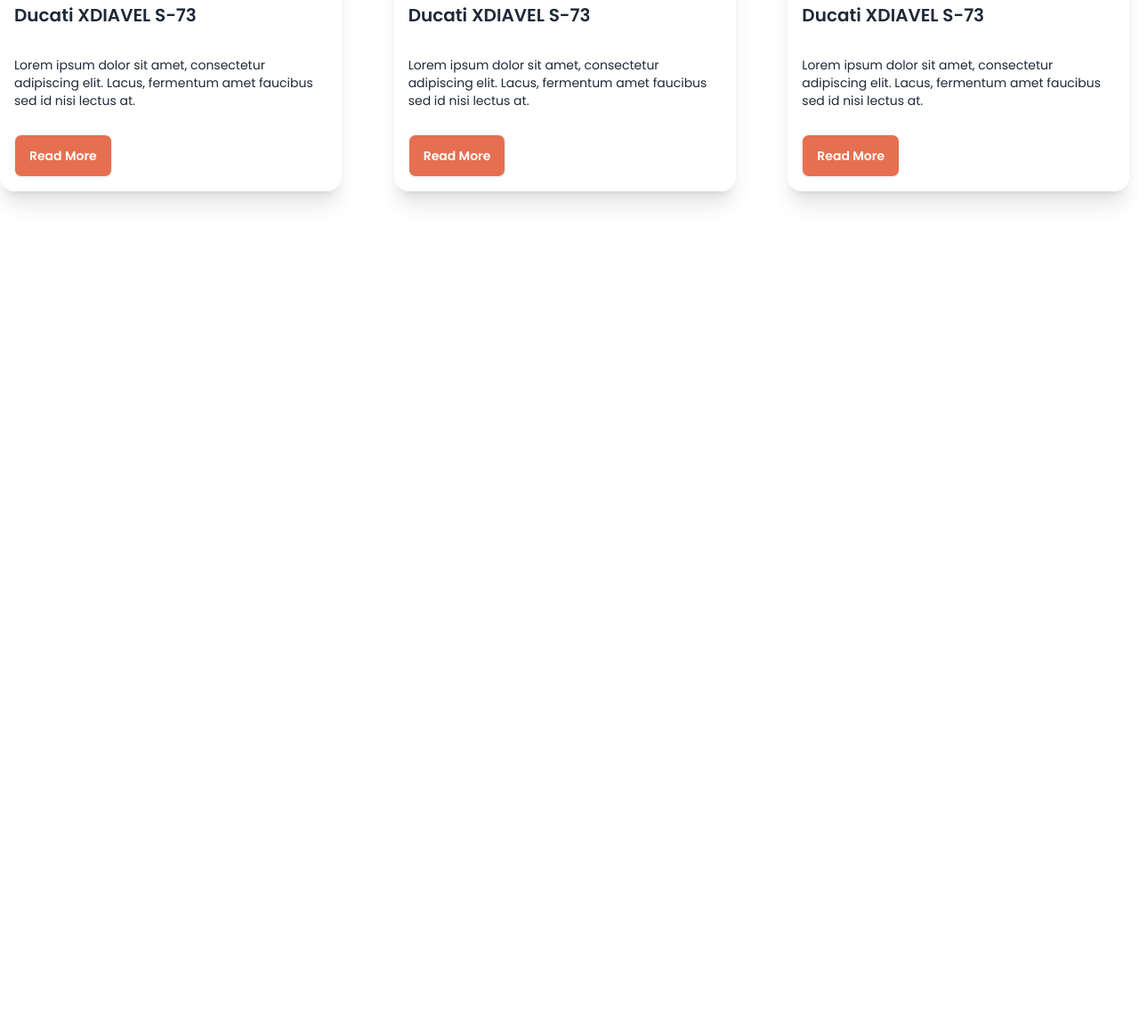
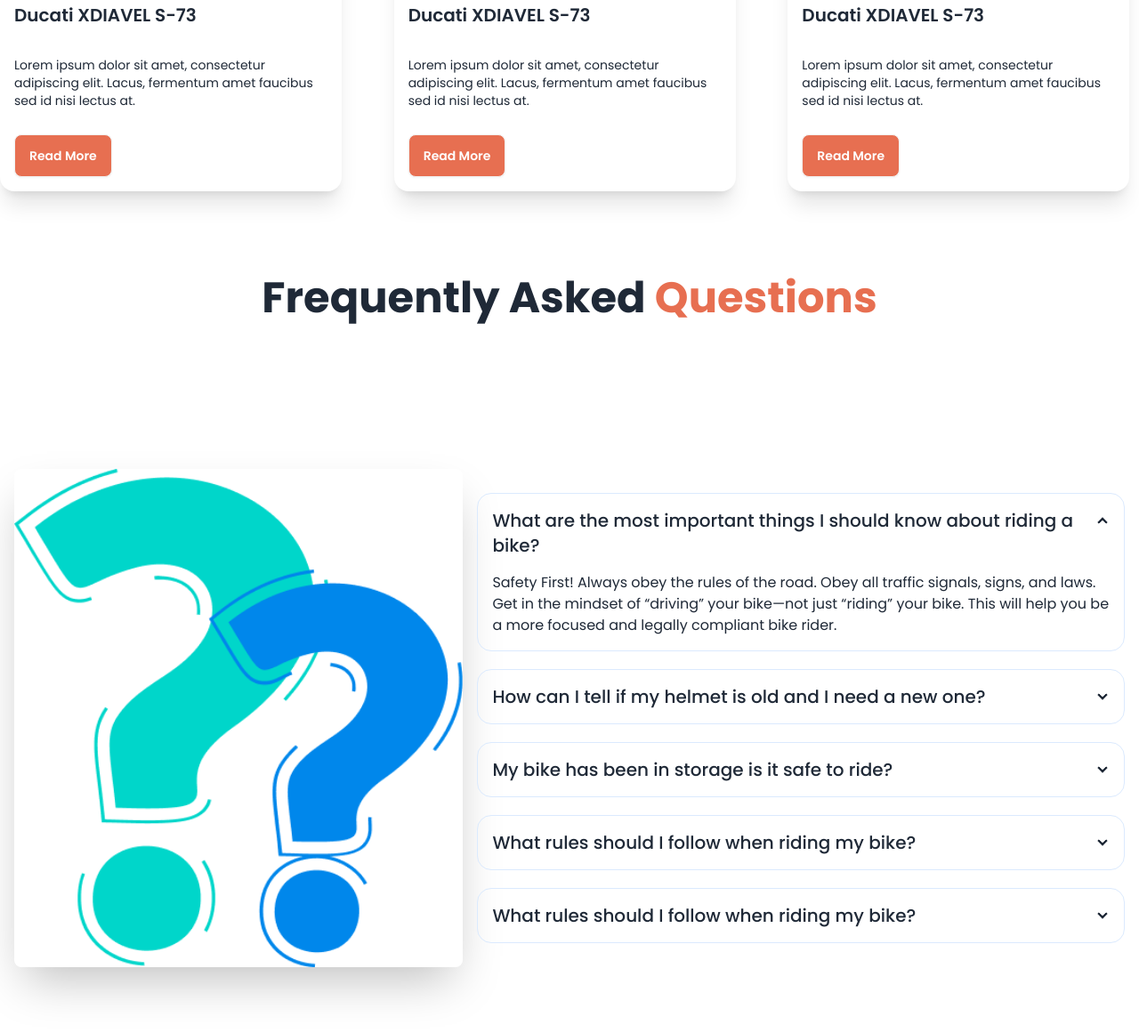
Before and after one commit to sharmin-khan/biker-zone-project, a plain HTML site: page index.html in a window 1280 px wide. Shown: the part 1079-2240 px from the top of the page at 89% size. Before the commit the page ends 1390 px from the top, so only its background shows below. Drawn offline with nearby package versions, Linux system fonts and the light colour scheme.

Commit message:
complete FAQ section

```diff
--- a/index.html
+++ b/index.html
@@ -143,20 +143,19 @@
     <!-- Main section -->
     <main class="md:container mx-auto">
         <!-- Latest Bike Section -->
-         <section  class="my-24">
+        <section class="my-24">
             <h3 class="text-5xl font-bold text-center mb-12">Latest Bikes</h3>
             <!-- cards -->
             <div class="grid grid-cols-1 gap-12 md:grid-cols-2 lg:grid-cols-3">
                 <!-- card 1 -->
                 <div class="card card-compact bg-base-100 w-96 shadow-xl">
                     <figure>
-                      <img
-                        src="images/others/latest1.png"
-                        alt="" />
+                        <img src="images/others/latest1.png" alt="" />
                     </figure>
                     <div class="card-body space-y-5">
                         <h2 class="card-title">Ducati XDIAVEL S-73</h2>
-                      <p>Lorem ipsum dolor sit amet, consectetur adipiscing elit. Lacus, fermentum amet faucibus sed id nisi lectus at.</p>
+                        <p>Lorem ipsum dolor sit amet, consectetur adipiscing elit. Lacus, fermentum amet faucibus sed
+                            id nisi lectus at.</p>
                         <div class="card-actions">
                             <button class="btn bg-bike-primary text-white">Read More</button>
                         </div>
@@ -165,13 +164,12 @@
                 <!-- card 2 -->
                 <div class="card card-compact bg-base-100 w-96 shadow-xl">
                     <figure>
-                      <img
-                        src="images/others/latest2.png"
-                        alt="" />
+                        <img src="images/others/latest2.png" alt="" />
                     </figure>
                     <div class="card-body space-y-5">
                         <h2 class="card-title">Ducati XDIAVEL S-73</h2>
-                      <p>Lorem ipsum dolor sit amet, consectetur adipiscing elit. Lacus, fermentum amet faucibus sed id nisi lectus at.</p>
+                        <p>Lorem ipsum dolor sit amet, consectetur adipiscing elit. Lacus, fermentum amet faucibus sed
+                            id nisi lectus at.</p>
                         <div class="card-actions">
                             <button class="btn bg-bike-primary text-white">Read More</button>
                         </div>
@@ -180,15 +178,69 @@
                 <!-- card 3 -->
                 <div class="card card-compact bg-base-100 w-96 shadow-xl">
                     <figure>
-                      <img
-                        src="images/others/latest3.png"
-                        alt="" />
+                        <img src="images/others/latest3.png" alt="" />
                     </figure>
                     <div class="card-body space-y-5">
                         <h2 class="card-title">Ducati XDIAVEL S-73</h2>
-                      <p>Lorem ipsum dolor sit amet, consectetur adipiscing elit. Lacus, fermentum amet faucibus sed id nisi lectus at.</p>
+                        <p>Lorem ipsum dolor sit amet, consectetur adipiscing elit. Lacus, fermentum amet faucibus sed
+                            id nisi lectus at.</p>
                         <div class="card-actions">
                             <button class="btn bg-bike-primary text-white">Read More</button>
+                        </div>
+                    </div>
+                </div>
+            </div>
+        </section>
+        <!-- FAQ section -->
+        <section class="my-24">
+            <h3 class="text-5xl font-bold text-center mb-12">Frequently Asked <span
+                    class="text-bike-primary">Questions</span></h3>
+            <div class="hero min-h-screen">
+                <div class="hero-content flex-col lg:flex-row">
+                    <img src="images/others/faq.png" class="w-full rounded-lg shadow-2xl" />
+                    <div class="space-y-5">
+                        <div class="collapse collapse-arrow border border-blue-100">
+                            <input type="radio" name="my-accordion-2" checked="checked" />
+                            <div class="collapse-title text-xl font-medium">What are the most important things I should
+                                know about riding a bike?</div>
+                            <div class="collapse-content">
+                                <p>Safety First! Always obey the rules of the road. Obey all traffic signals, signs, and
+                                    laws. Get in the mindset of “driving” your bike—not just “riding” your bike. This
+                                    will help you be a more focused and legally compliant bike rider. </p>
+                            </div>
+                        </div>
+                        <div class="collapse collapse-arrow border border-blue-100">
+                            <input type="radio" name="my-accordion-2" />
+                            <div class="collapse-title text-xl font-medium">How can I tell if my helmet is old and I
+                                need a
+                                new one?</div>
+                            <div class="collapse-content">
+                                <p>hello</p>
+                            </div>
+                        </div>
+                        <div class="collapse collapse-arrow border border-blue-100">
+                            <input type="radio" name="my-accordion-2" />
+                            <div class="collapse-title text-xl font-medium">My bike has been in storage is it safe to
+                                ride?</div>
+                            <div class="collapse-content">
+                                <p>hello</p>
+                            </div>
+                        </div>
+                        <div class="collapse collapse-arrow border border-blue-100">
+                            <input type="radio" name="my-accordion-2" />
+                            <div class="collapse-title text-xl font-medium">What rules should I follow when riding my
+                                bike?</div>
+                            <div class="collapse-content">
+                                <p>hello</p>
+                            </div>
+                        </div>
+                        <div class="collapse collapse-arrow border border-blue-100">
+                            <input type="radio" name="my-accordion-2" />
+                            <div class="collapse-title text-xl font-medium">What rules should I follow when riding my
+                                bike?</div>
+                            <div class="collapse-content">
+                                <p>hello</p>
+                            </div>
                         </div>
                     </div>
                 </div>
```
Lines whose indentation alone changed are shown as unchanged.
